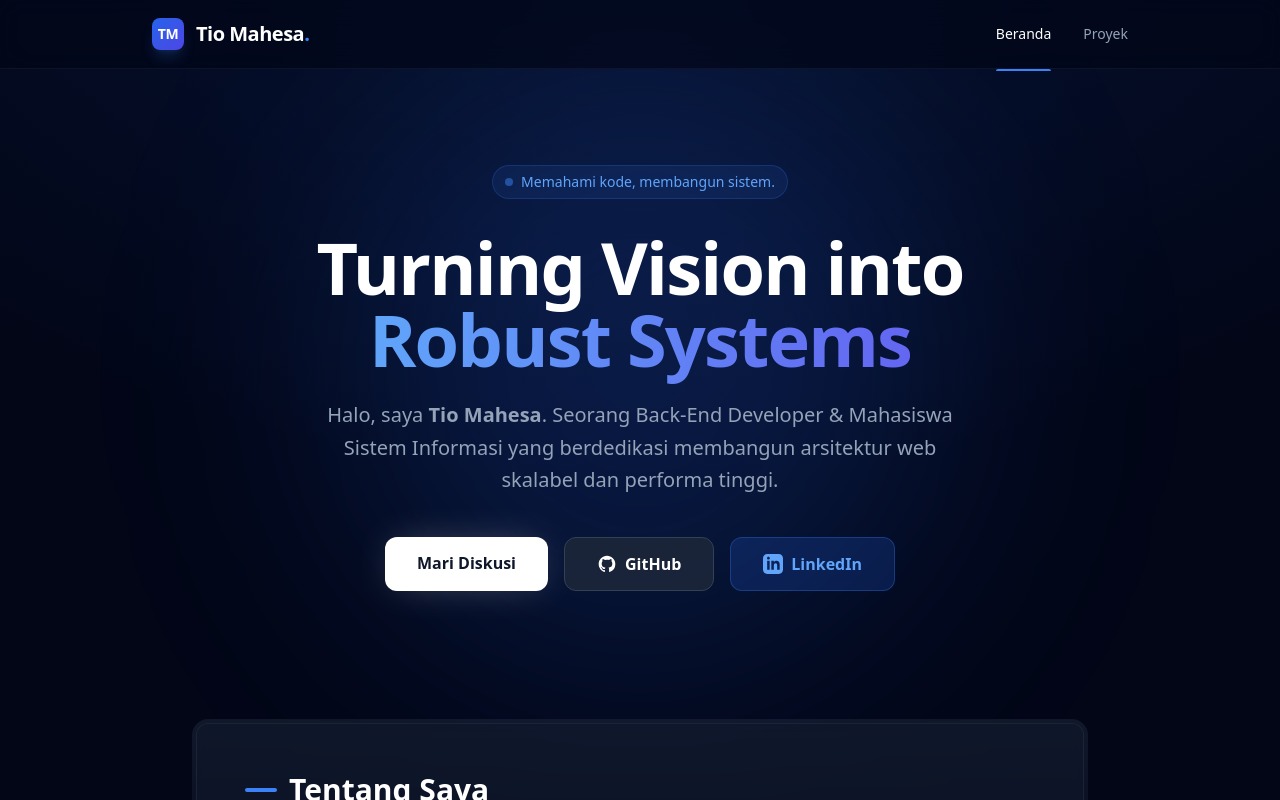
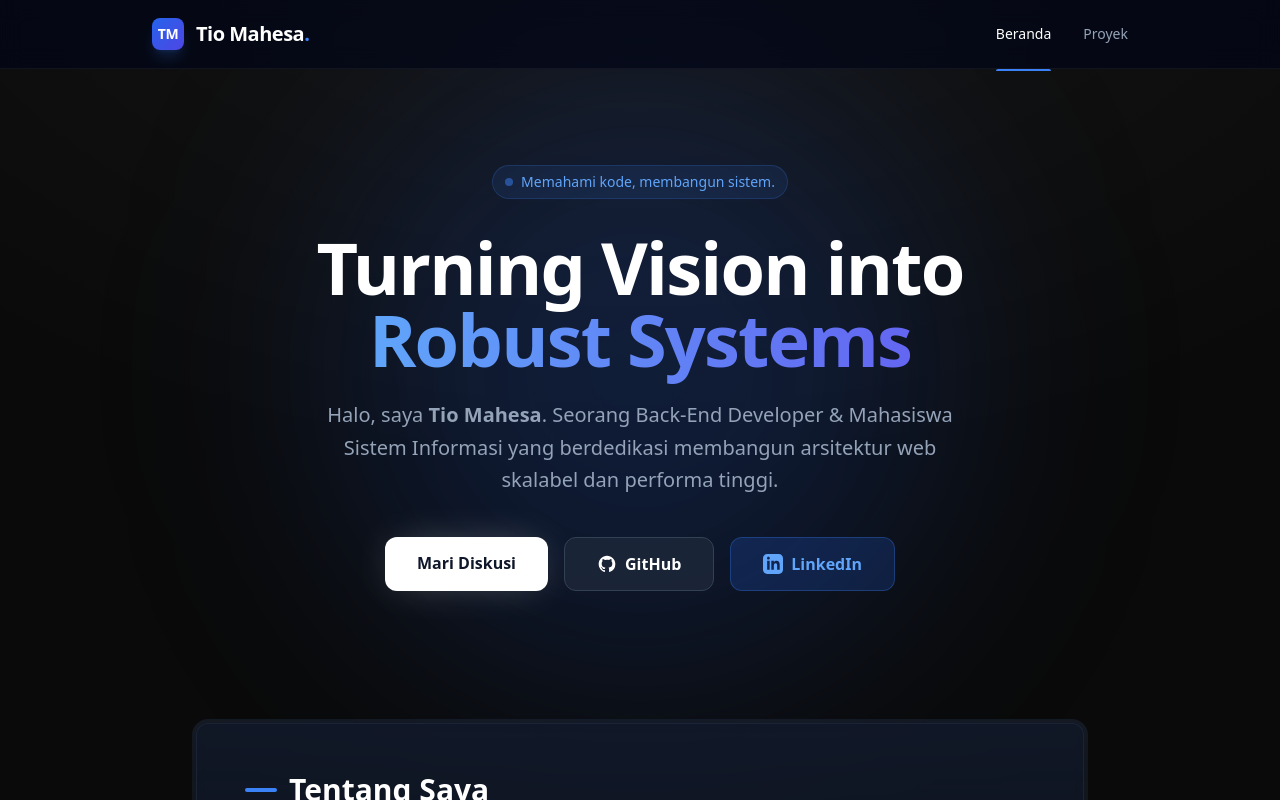
Before and after one commit to tiomhs/portfolio, a Nuxt app: page / in a window 1280 px wide. Shown: the top 800 px of the page. Built offline with nearby package versions, Linux system fonts and the light colour scheme.

Commit message:
feat: add custom SVG favicon and update site theme to minimalistic zinc palette

```diff
--- a/app.vue
+++ b/app.vue
@@ -1,20 +1,37 @@
+<script setup>
+useHead({
+  title: 'Tio Mahesa | Back-End Developer',
+  link: [
+    { rel: 'icon', type: 'image/svg+xml', href: '/favicon.svg' }
+  ],
+  meta: [
+    { name: 'description', content: 'Portfolio Tio Mahesa, seorang Back-End Developer & Mahasiswa Sistem Informasi yang membangun sistem andal dan performa tinggi.' }
+  ]
+})
+</script>
+
 <template>
-  <div class="min-h-screen bg-slate-950 text-slate-300 font-sans selection:bg-blue-500/30">
-    <div class="fixed inset-0 z-0 bg-[radial-gradient(ellipse_80%_80%_at_50%_-20%,rgba(37,99,235,0.15),rgba(255,255,255,0))] mix-blend-screen pointer-events-none"></div>
+  <div class="min-h-screen bg-[#0a0a0a] text-zinc-300 font-sans selection:bg-zinc-800 selection:text-white">
+    <!-- Subtle glow background matching new theme -->
+    <div class="fixed inset-0 z-0 bg-[radial-gradient(ellipse_80%_80%_at_50%_-20%,rgba(255,255,255,0.05),rgba(255,255,255,0))] mix-blend-screen pointer-events-none"></div>
+
     <div class="relative z-10 flex flex-col min-h-screen">
       <Navbar />
       <main class="flex-grow max-w-5xl mx-auto px-6 py-12 w-full">
         <NuxtPage />
       </main>
-      <footer class="text-center py-8 text-slate-500 text-sm mt-auto border-t border-slate-800/50 backdrop-blur-sm">
+
+      <!-- Footer matches the new glass-like minimalistic theme -->
+      <footer class="text-center py-8 text-zinc-500 text-sm mt-auto border-t border-white/5 backdrop-blur-sm bg-[#0a0a0a]/50">
         <div class="flex items-center justify-center gap-2 mb-3">
           <span class="relative flex h-2 w-2">
-            <span class="animate-ping absolute inline-flex h-full w-full rounded-full bg-emerald-400 opacity-75"></span>
-            <span class="relative inline-flex rounded-full h-2 w-2 bg-emerald-500"></span>
+            <!-- Sleek pulse effect -->
+            <span class="animate-ping absolute inline-flex h-full w-full rounded-full bg-zinc-300 opacity-75"></span>
+            <span class="relative inline-flex rounded-full h-2 w-2 bg-zinc-100"></span>
           </span>
-          <span class="text-slate-400">Available for backend / fullstack roles</span>
+          <span class="text-zinc-400 font-light tracking-wide">Available for backend / fullstack roles</span>
         </div>
-        &copy; {{ new Date().getFullYear() }} I Gede Tio Mahesa Diputra. All rights reserved.
+        &copy; {{ new Date().getFullYear() }} <span class="text-zinc-400 font-medium">I Gede Tio Mahesa Diputra</span>. All rights reserved.
       </footer>
     </div>
   </div>
@@ -22,7 +39,7 @@
 
 <style>
 body {
-  @apply bg-slate-950;
+  @apply bg-[#0a0a0a];
   margin: 0;
 }
 </style>
```
Also changed, not shown: public/favicon.svg (added), 1 other file (tests, documents, lock files or other folders).
